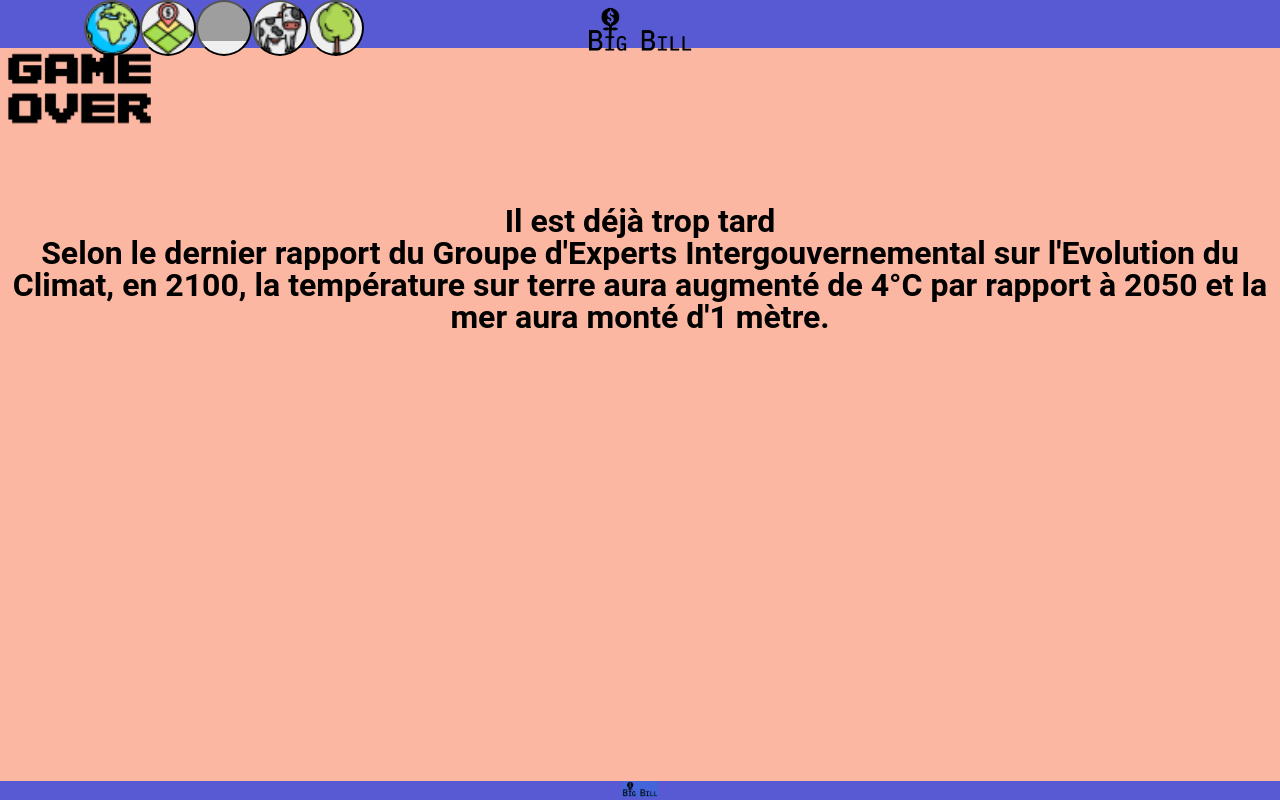
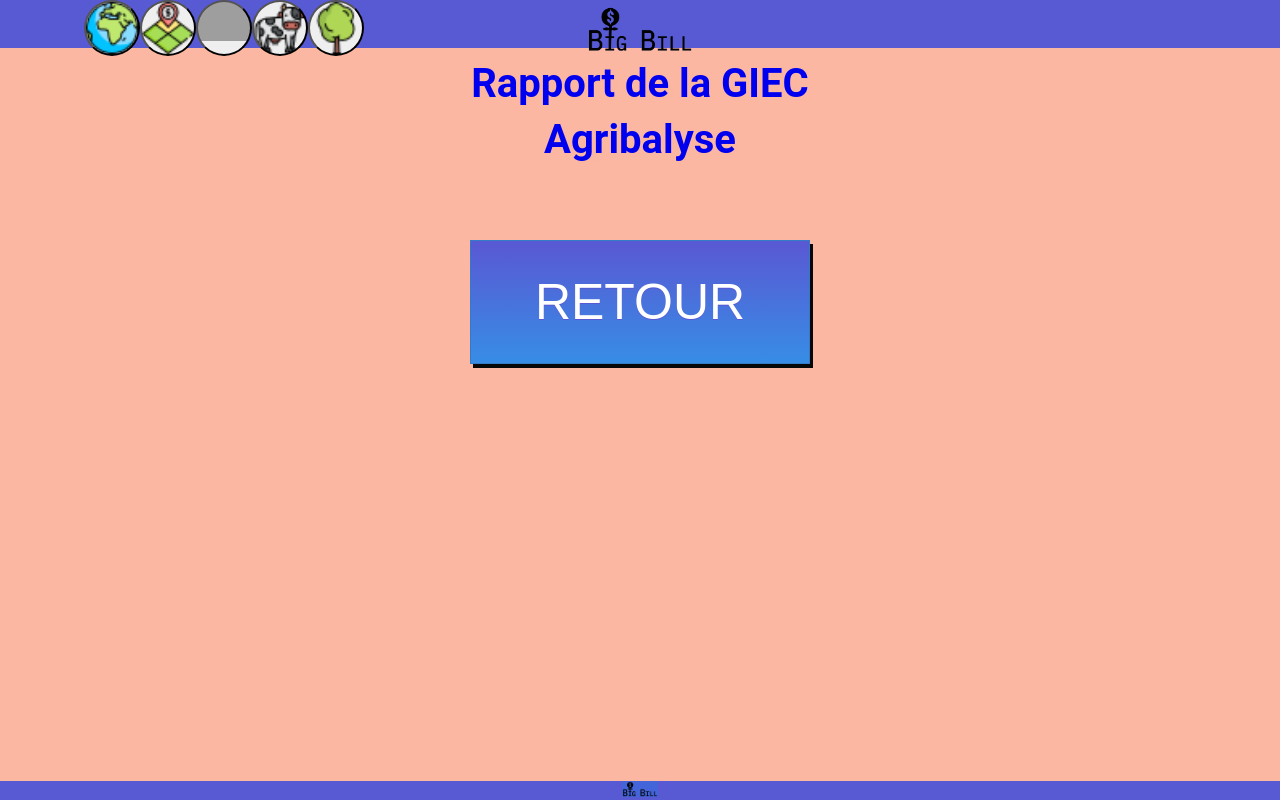
Before and after one commit to ThomasDCW/hackalillejs0522, a React (Vite) app in the folder frontend/: page /gameover in a window 1280 px wide. Built offline with nearby package versions, Linux system fonts and the light colour scheme; grey boxes are pictures that could not be loaded.

Commit message:
button home

```diff
--- a/frontend/src/pages/GameOver.jsx
+++ b/frontend/src/pages/GameOver.jsx
@@ -1,20 +1,19 @@
 import SGameOver from "./style";
 import gameover from "../assets/gameover.png";
+import { Link } from "react-router-dom";
 
 export default function GameOver() {
   return (
     <>
       <SGameOver>
         <div className="stop">
-          <h1>
-            <img src={gameover} />
-          </h1>
-          <p>Il est déjà trop tard</p>
-          <p>
-            Selon le dernier rapport du Groupe d'Experts Intergouvernemental sur
-            l'Evolution du Climat, en 2100, la température sur terre aura
-            augmenté de 4°C par rapport à 2050 et la mer aura monté d'1 mètre.
-          </p>
+          <a href="https://climate.selectra.com/fr/actualites/rapport-giec-2022">
+            Rapport de la GIEC
+          </a>
+          <a href="https://agribalyse.ademe.fr/">Agribalyse</a>
+          <Link to="/">
+            <button className="myButton">RETOUR</button>
+          </Link>
         </div>
       </SGameOver>
     </>
--- a/frontend/src/pages/style.jsx
+++ b/frontend/src/pages/style.jsx
@@ -31,6 +31,37 @@ export default styled.section`
     margin-right: 1em;
   }
   a {
+    font-size: 40px;
     text-decoration: none;
+    margin-top: 2vh;
+  }
+
+  .myButton {
+    margin-top: 8vh;
+    box-shadow: 3px 4px 0px 0px #070707;
+    background: linear-gradient(to bottom, #585ad4 5%, #378de5 100%);
+    background-color: #585ad4;
+
+    border: 1px solid #337bc4;
+    display: inline-block;
+    cursor: pointer;
+    color: #ffffff;
+
+    font-size: 50px;
+
+    padding: 2rem 4rem;
+    text-decoration: none;
+    text-shadow: 0px 1px 0px #585ad4;
+  }
+
+  .myButton:active {
+    position: relative;
+    top: 1px;
+  }
+  .stop {
+    display: flex;
+    flex-direction: column;
+    justify-content: center;
+    align-items: center;
   }
 `;
```
